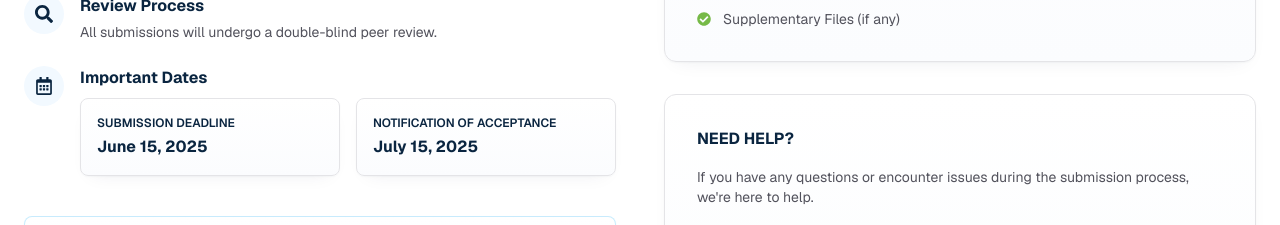
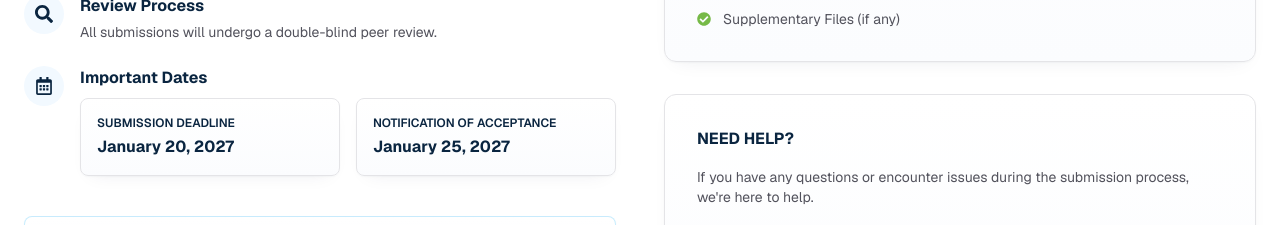
Before and after one commit to miclearnstocode/international_coloqium, a Next.js app: page /abstract-submission in a window 1280 px wide. Shown: the part 1540-1765 px from the top of the page. Built offline with nearby package versions, Linux system fonts and the light colour scheme; no server answers.

Commit message:
updated the dates

```diff
--- a/app/abstract-submission/page.tsx
+++ b/app/abstract-submission/page.tsx
@@ -513,11 +513,11 @@ export default function FullabstractSubmission() {
                   <div className="flex flex-wrap gap-4">
                     <div className="premium-card flex-1 min-w-35 rounded-lg p-4 border border-zinc-200">
                       <p className="text-xs font-semibold text-[#0A2540] uppercase mb-1">Submission Deadline</p>
-                      <p className="font-bold text-[#0A2540]">June 15, 2025</p>
+                      <p className="font-bold text-[#0A2540]">January 20, 2027</p>
                     </div>
                     <div className="premium-card flex-1 min-w-35 rounded-lg p-4 border border-zinc-200">
                       <p className="text-xs font-semibold text-[#0A2540] uppercase mb-1">Notification of Acceptance</p>
-                      <p className="font-bold text-[#0A2540]">July 15, 2025</p>
+                      <p className="font-bold text-[#0A2540]">January 25, 2027</p>
                     </div>
                   </div>
                 </div>
```
